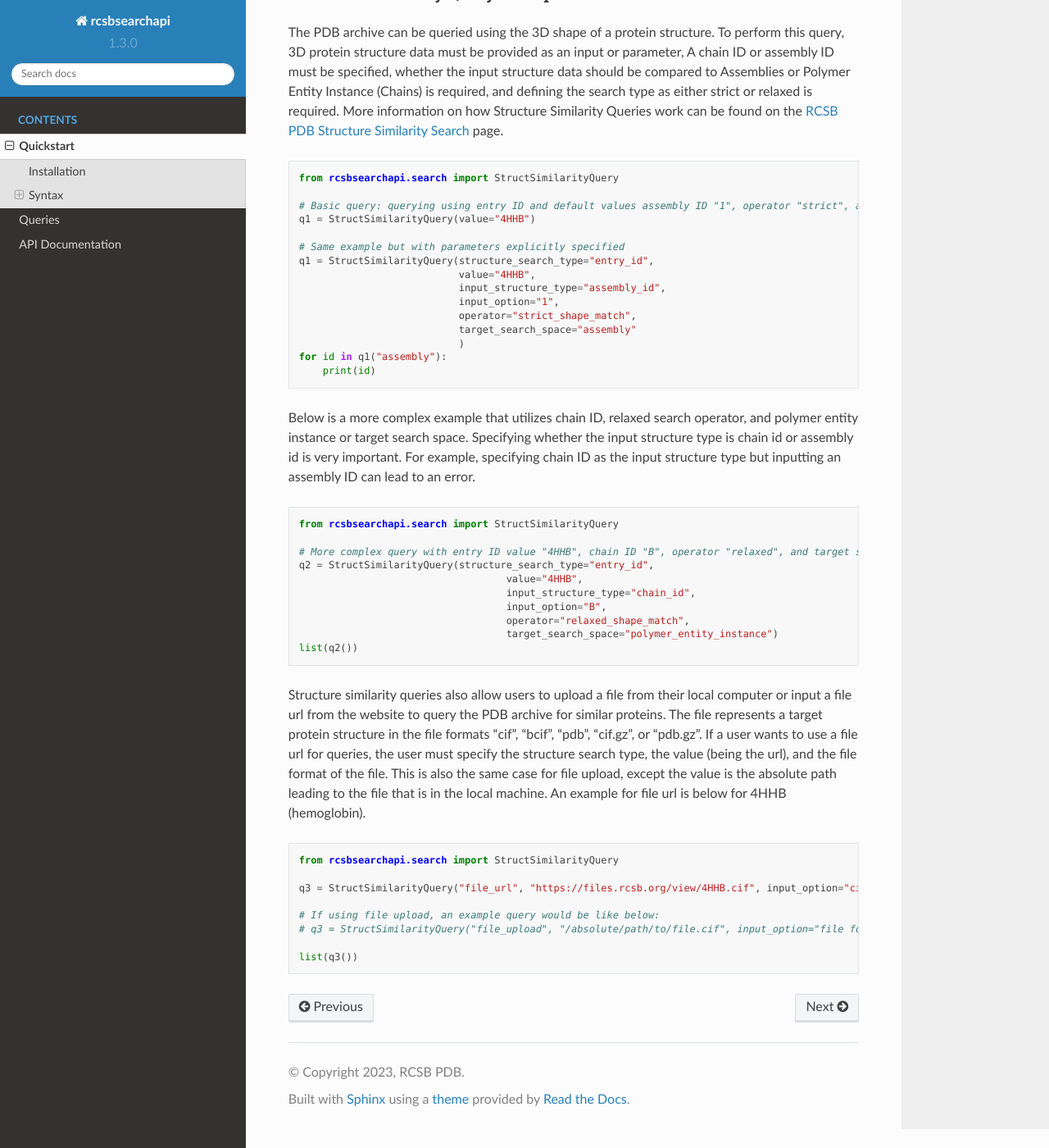
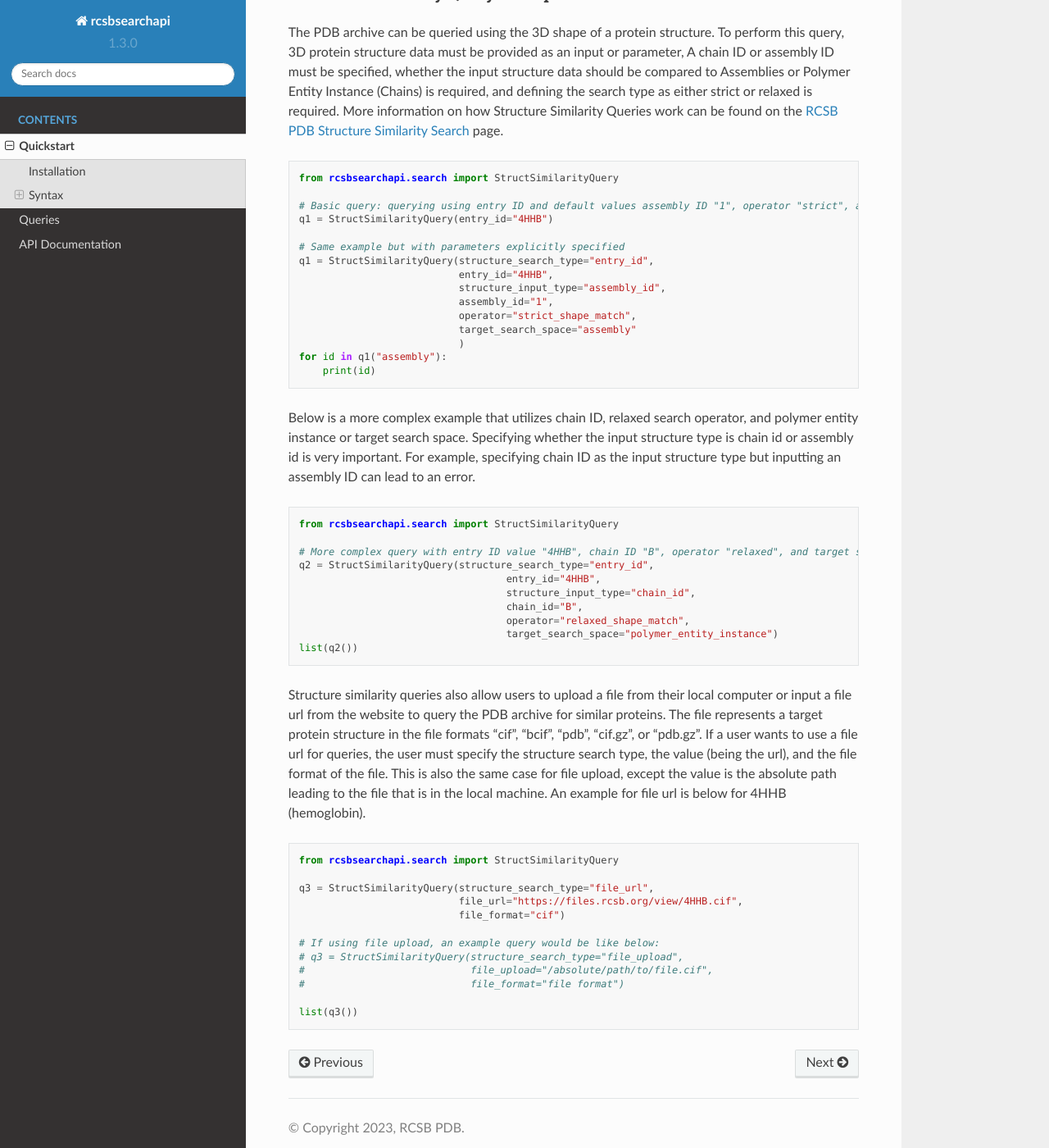
Before and after one commit to rcsb/py-rcsbsearchapi, a Sphinx documentation site: the page built from docs/quickstart.md, in a window 1280 px wide and 1400 px high, scrolled down 4565 px. Shown: the whole window at 82% size. Built offline with Sphinx 7.4.7 and the Read the Docs theme 2.0.0, drawn with Linux system fonts in a browser that asks for light colours.

Commit message:
updated structure similarity query class and added enabling computational biology notebook example

````diff
--- a/docs/quickstart.md
+++ b/docs/quickstart.md
@@ -218,13 +218,13 @@ The PDB archive can be queried using the 3D shape of a protein structure. To per
 from rcsbsearchapi.search import StructSimilarityQuery
 
 # Basic query: querying using entry ID and default values assembly ID "1", operator "strict", and target search space "Assemblies"
-q1 = StructSimilarityQuery(value="4HHB")
+q1 = StructSimilarityQuery(entry_id="4HHB")
 
 # Same example but with parameters explicitly specified
 q1 = StructSimilarityQuery(structure_search_type="entry_id",
-                           value="4HHB",
-                           input_structure_type="assembly_id",
-                           input_option="1",
+                           entry_id="4HHB",
+                           structure_input_type="assembly_id",
+                           assembly_id="1",
                            operator="strict_shape_match",
                            target_search_space="assembly"
                            )
@@ -239,9 +239,9 @@ from rcsbsearchapi.search import StructSimilarityQuery
 
 # More complex query with entry ID value "4HHB", chain ID "B", operator "relaxed", and target search space "Chains"
 q2 = StructSimilarityQuery(structure_search_type="entry_id",
-                                   value="4HHB",
-                                   input_structure_type="chain_id",
-                                   input_option="B",
+                                   entry_id="4HHB",
+                                   structure_input_type="chain_id",
+                                   chain_id="B",
                                    operator="relaxed_shape_match",
                                    target_search_space="polymer_entity_instance")
 list(q2())
@@ -250,10 +250,14 @@ Structure similarity queries also allow users to upload a file from their local
 ```python
 from rcsbsearchapi.search import StructSimilarityQuery
 
-q3 = StructSimilarityQuery("file_url", "https://files.rcsb.org/view/4HHB.cif", input_option="cif")
+q3 = StructSimilarityQuery(structure_search_type="file_url",
+                           file_url="https://files.rcsb.org/view/4HHB.cif",
+                           file_format="cif")
 
 # If using file upload, an example query would be like below:
-# q3 = StructSimilarityQuery("file_upload", "/absolute/path/to/file.cif", input_option="file format")
+# q3 = StructSimilarityQuery(structure_search_type="file_upload",
+#                            file_upload="/absolute/path/to/file.cif",
+#                            file_format="file format")
 
 list(q3())
 ```
````
Also changed, not shown: README.md (+13 -9 lines), docs/queries.md (+13 -9 lines), 4 other files.
